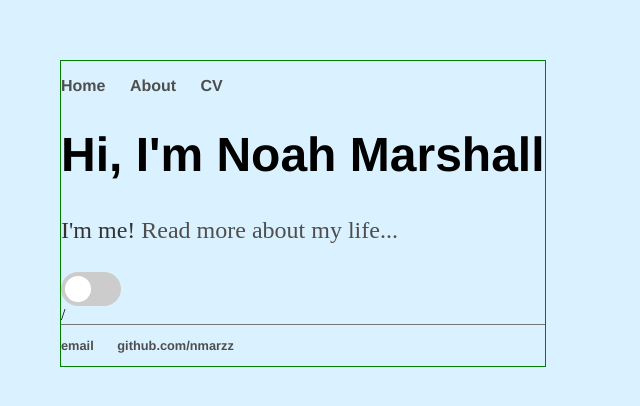
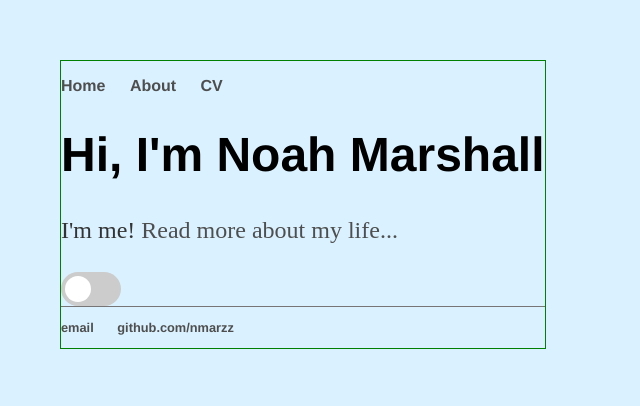
Before and after one commit to nmarzz/nmarzz.github.io, a Jekyll site: the page built from index.html, in a window 1280 px wide. Shown: the top 406 px of the page, without its empty margins (0-640 px from the left). Built offline with Jekyll 4.4.1, drawn with Linux system fonts in a browser that asks for light colours.

Commit message:
explore liquid

```diff
--- a/_layouts/default.html
+++ b/_layouts/default.html
@@ -25,11 +25,11 @@
 
 			<div class = "animation">
 
-				{{page.url}}
+				{% if page.url =="/"  %}
 				<!-- <canvas id="myCanvas" style= "position:absolute; left:0px; top:0px;">
 				</canvas>
 				</body> -->
-
+				{% endif %}
 
 			</div>
 
```
